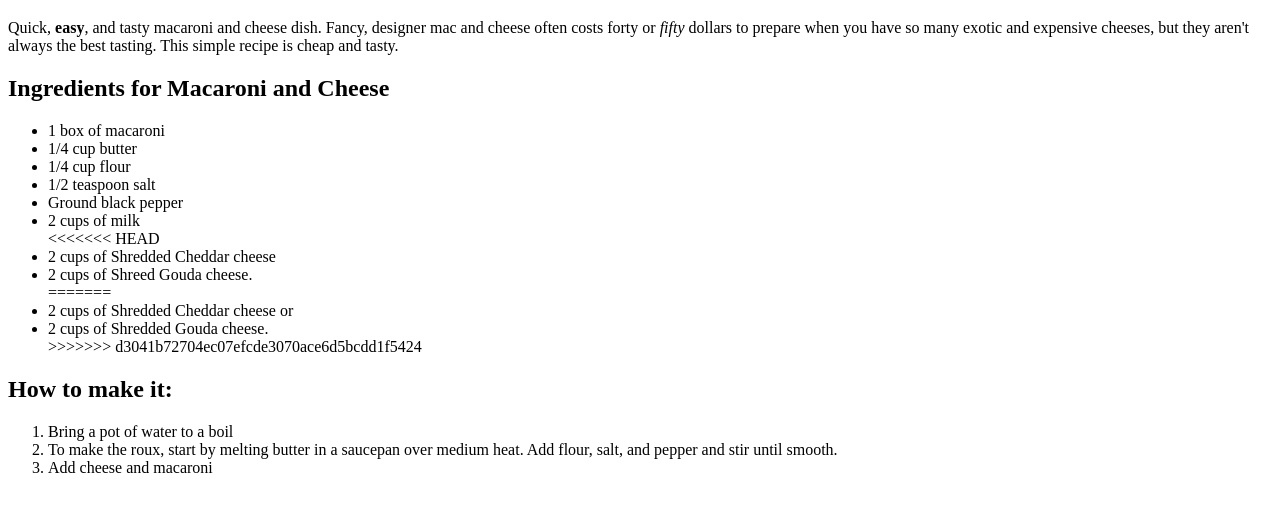
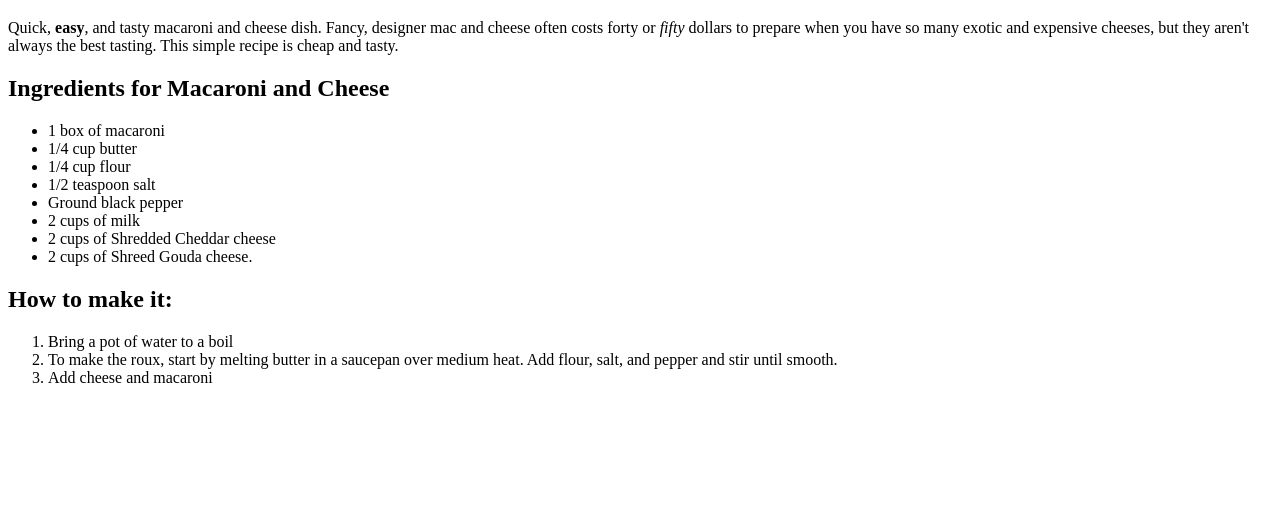
Before and after one commit to kudakwashe78/Projects, a plain HTML site: page html-project-1/index.html in a window 1280 px wide. Shown: the part 61-572 px from the top of the page. Drawn offline with Linux system fonts and the light colour scheme.

Commit message:
Added index.html

```diff
--- a/html-project-1/index.html
+++ b/html-project-1/index.html
@@ -21,13 +21,8 @@
         <li>1/2 teaspoon salt</li>
         <li>Ground black pepper</li>
         <li>2 cups of milk</li>
-<<<<<<< HEAD
         <li>2 cups of Shredded Cheddar cheese</li>
 		<li>2 cups of Shreed Gouda cheese.</li>
-=======
-        <li>2 cups of Shredded Cheddar cheese or</li>
-		<li>2 cups of Shredded Gouda cheese.</li>
->>>>>>> d3041b72704ec07efcde3070ace6d5bcdd1f5424
     </ul>
     <h2>How to make it:</h2>
     <ol>
```
